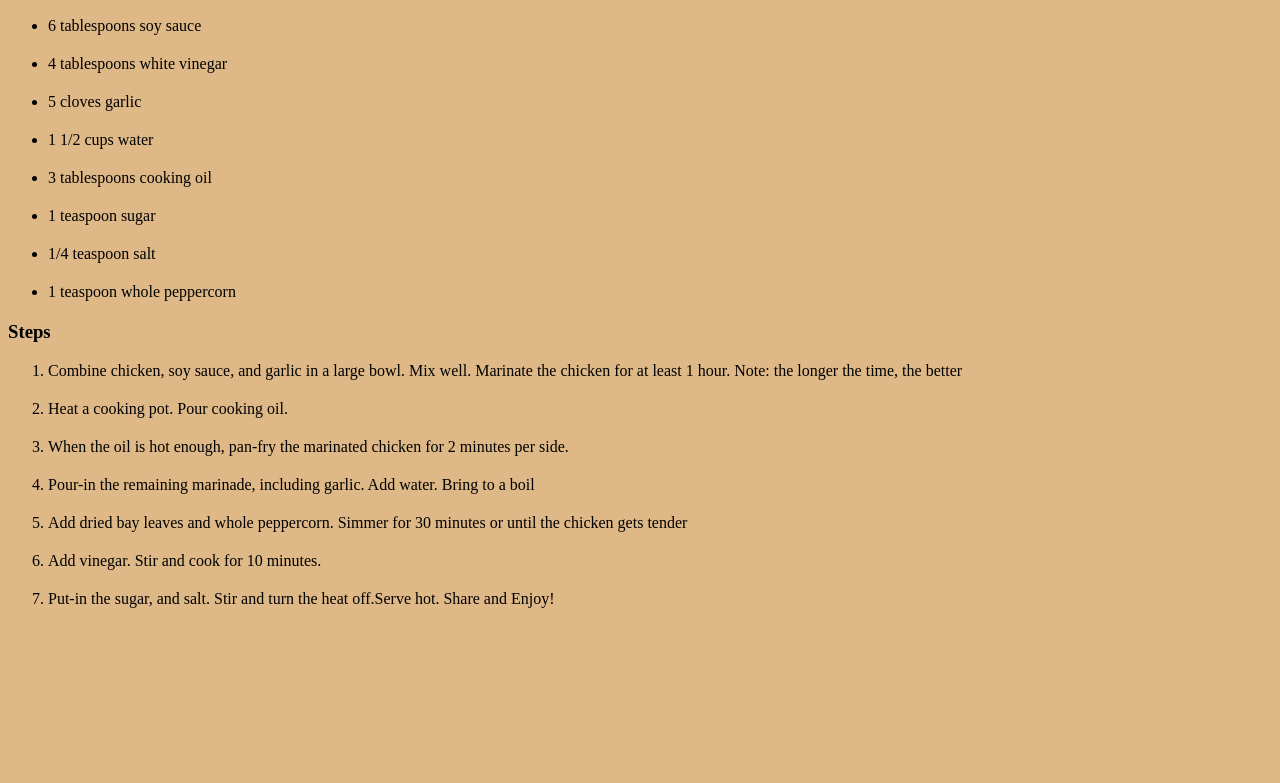
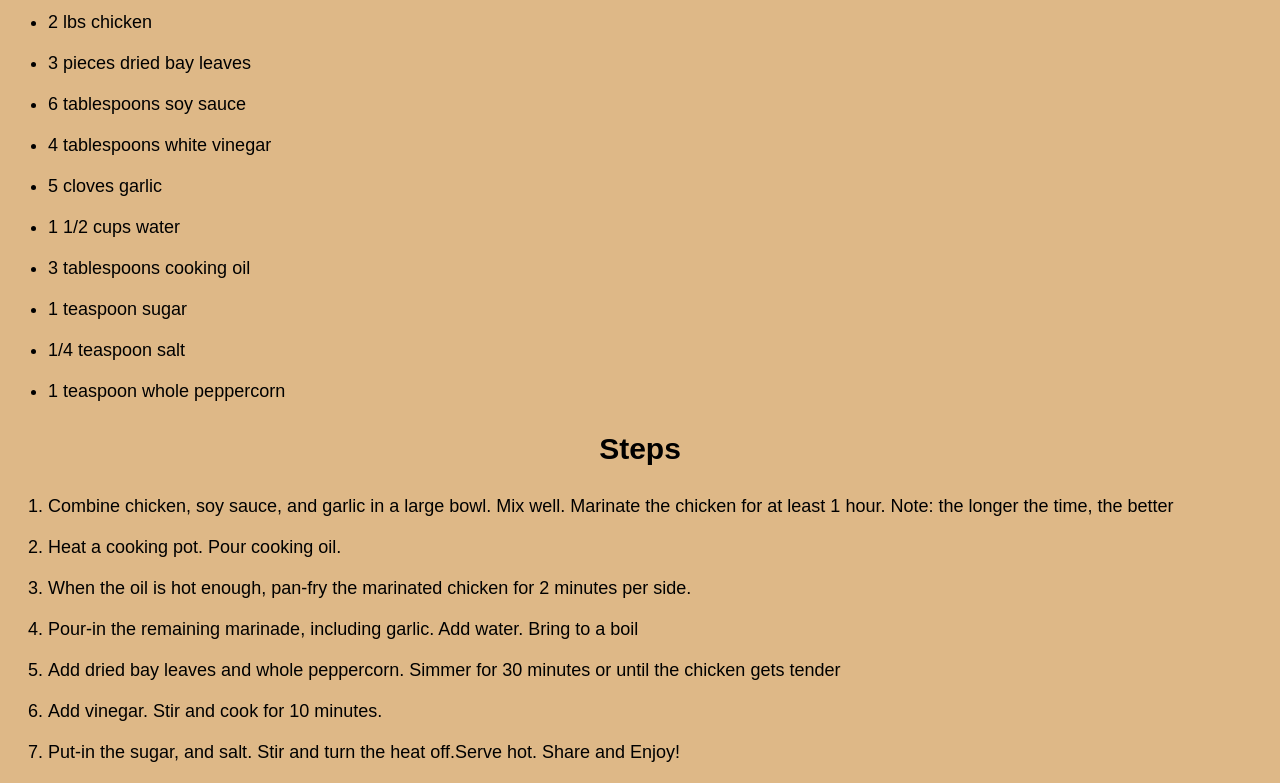
Before and after one commit to renzosayo/odin-recipes, a plain HTML site: page recipes/chicken-adobo.html in a window 1280 px wide. Shown: the part 644-1427 px from the top of the page. Before the commit the page ends 1272 px from the top, so only its background shows below. Drawn offline with Linux system fonts and the light colour scheme.

Commit message:
Complete CSS on recipe pages

```diff
--- a/css/styles.css
+++ b/css/styles.css
@@ -1,3 +1,8 @@
+* {
+    font-family: Arial, Helvetica, sans-serif;
+    font-size: 18px;
+}
+
 body {
     background-color: burlywood;
 }
@@ -10,11 +15,19 @@ h1 {
 }
 
 a {
-    font-size: 20px;
     text-decoration: none;
     color: black;
+}
+
+li a {
+    font-size: 20px;
 }
 
 li {
     margin-bottom: 20px;
 }
+
+h3 {
+    font-size: 30px;
+    text-align: center;
+}
```
